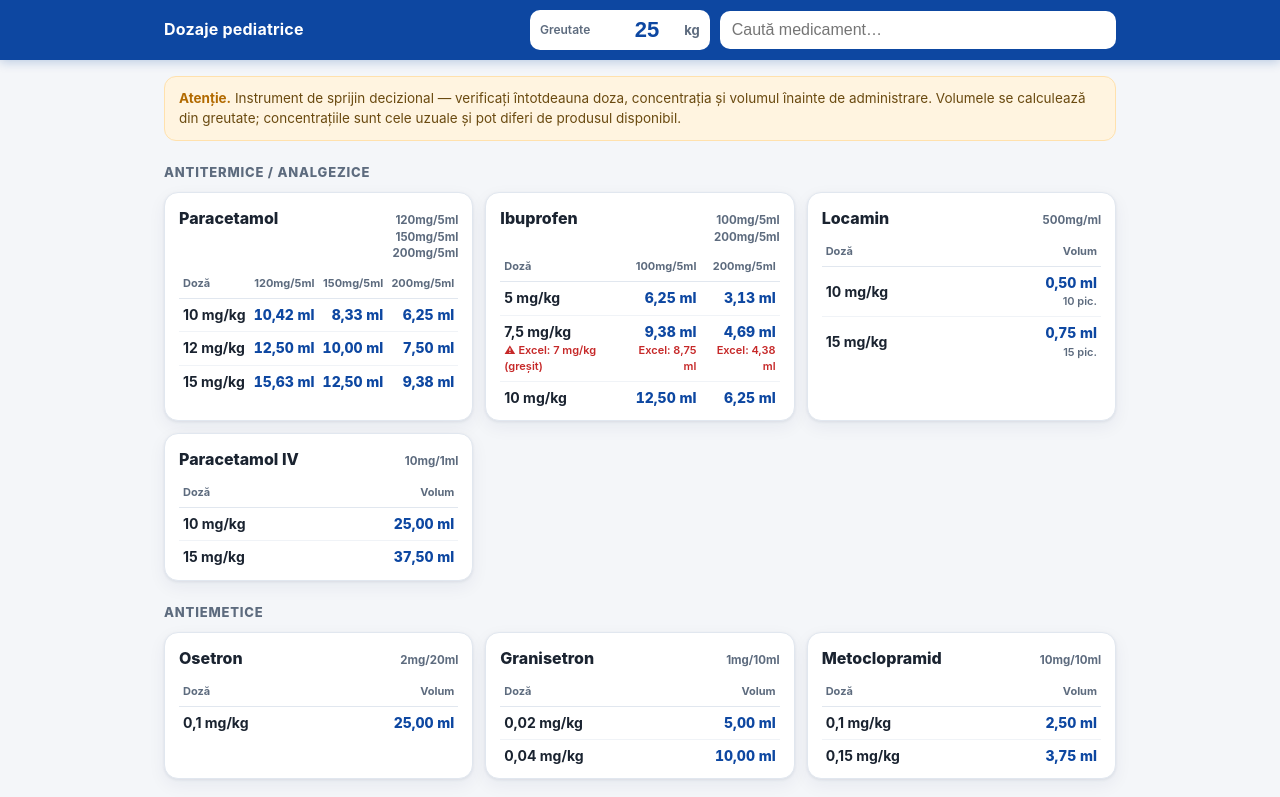
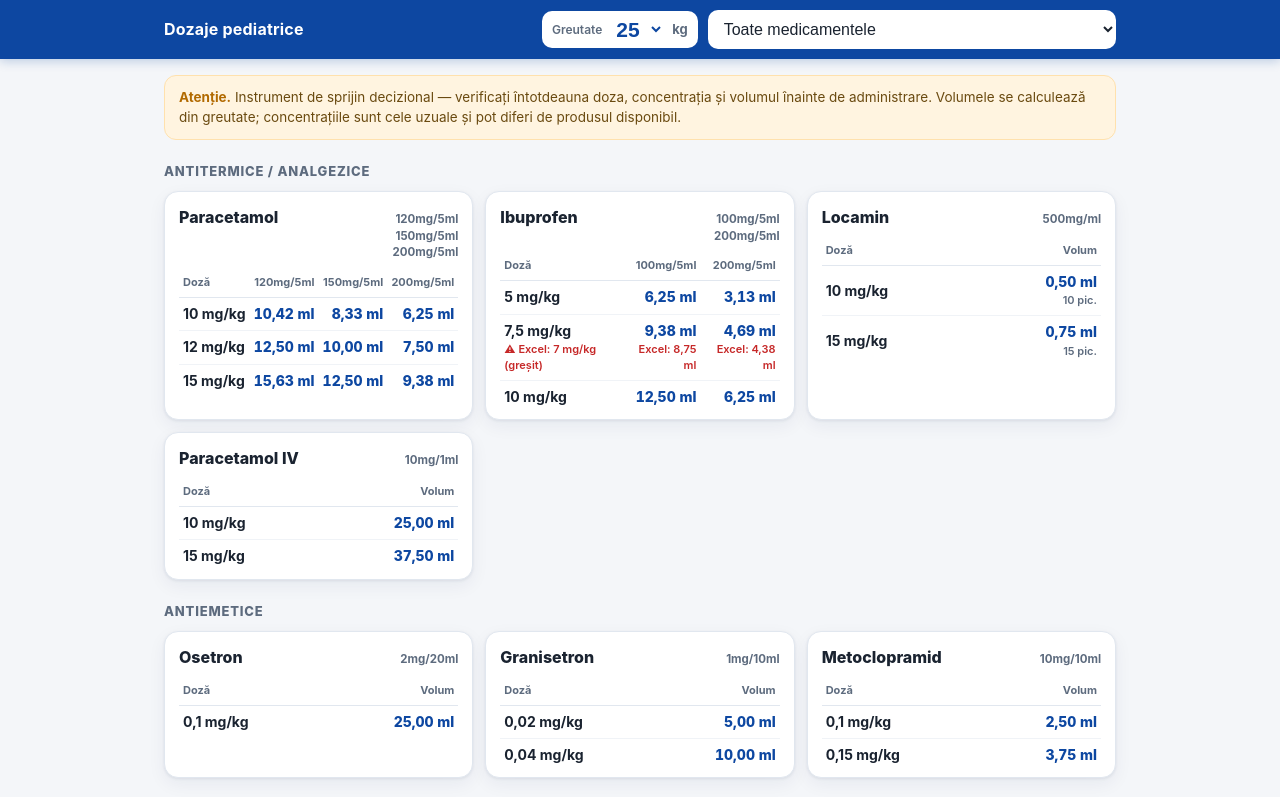
Before and after one commit to lefteer/dozaje-pediatrice, a plain HTML site: page index.html in a window 1280 px wide. Shown: the top 797 px of the page. Drawn offline with Linux system fonts and the light colour scheme.

Commit message:
Dropdown-uri pentru greutate și selecția medicamentului
Greutatea devine listă (2–10 kg din 0,5; 11–80 kg din 1), iar căutarea liberă
devine dropdown cu medicamentele grupate pe categorii — mai ușor pe telefon.

Co-Authored-By: Claude Opus 4.7 <noreply@anthropic.com>

```diff
--- a/index.html
+++ b/index.html
@@ -31,15 +31,16 @@
   .bar h1{font-size:16px;margin:0;font-weight:700;letter-spacing:.2px;flex:1 1 auto;min-width:140px}
   .wfield{display:flex;align-items:center;gap:8px;background:#fff;border-radius:10px;padding:6px 10px}
   .wfield label{font-size:12px;color:var(--muted);font-weight:600;white-space:nowrap}
-  .wfield input{
-    width:78px;border:none;outline:none;font-size:22px;font-weight:800;color:var(--accent);
-    text-align:right;background:transparent;
+  .wfield select{
+    border:none;outline:none;font-size:21px;font-weight:800;color:var(--accent);
+    background:transparent;cursor:pointer;padding:0 2px;
   }
   .wfield span{font-size:13px;color:var(--muted);font-weight:700}
 
   .search{flex:1 1 180px;min-width:140px}
-  .search input{
+  .search select{
     width:100%;border:none;border-radius:10px;padding:10px 12px;font-size:16px;outline:none;
+    background:#fff;color:var(--ink);cursor:pointer;
   }
 
   .note{
@@ -131,11 +132,11 @@
     <h1>Dozaje pediatrice</h1>
     <div class="wfield">
       <label for="w">Greutate</label>
-      <input id="w" type="number" inputmode="decimal" min="0" max="150" step="0.5" value="25">
+      <select id="w"></select>
       <span>kg</span>
     </div>
     <div class="search">
-      <input id="q" type="search" placeholder="Caută medicament…" autocomplete="off">
+      <select id="q"></select>
     </div>
   </div>
 </div>
@@ -300,12 +301,12 @@ function esc(s){return String(s).replace(/[&<>]/g,c=>({'&':'&amp;','<':'&lt;','>
 /* ---------- render medicamente ---------- */
 function renderMeds(){
   const w = parseFloat(document.getElementById('w').value) || 0;
-  const q = document.getElementById('q').value.trim().toLowerCase();
+  const q = document.getElementById('q').value;
   const root = document.getElementById('meds');
   let html = '';
 
   CATEGORIES.forEach(cat=>{
-    const drugs = cat.drugs.filter(d=> !q || d.name.toLowerCase().includes(q));
+    const drugs = cat.drugs.filter(d=> !q || d.name===q);
     if(!drugs.length) return;
     html += `<div class="cat"><h2>${esc(cat.name)}</h2><div class="grid">`;
     drugs.forEach(d=> html += drugCard(d,w));
@@ -421,6 +422,24 @@ function renderNa(){
   out.textContent = fmt(na + 1.6*(glu-100)/100, 2);
 }
 
+/* ---------- populare dropdown-uri ---------- */
+function buildControls(){
+  const ws=document.getElementById('w');
+  let wo='';
+  for(let v=2; v<=10.0001; v+=0.5){ const lbl=Number.isInteger(v)?String(v):String(v).replace('.',','); wo+=`<option value="${v}">${lbl}</option>`; }
+  for(let v=11; v<=80; v++){ wo+=`<option value="${v}">${v}</option>`; }
+  ws.innerHTML=wo; ws.value="25";
+
+  const qs=document.getElementById('q');
+  let qo='<option value="">Toate medicamentele</option>';
+  CATEGORIES.forEach(cat=>{
+    qo+=`<optgroup label="${esc(cat.name)}">`;
+    cat.drugs.forEach(d=> qo+=`<option value="${esc(d.name)}">${esc(d.name)}</option>`);
+    qo+='</optgroup>';
+  });
+  qs.innerHTML=qo;
+}
+
 /* ---------- events ---------- */
 function renderAll(){ renderMeds(); renderFluids(); }
 ['input','change'].forEach(ev=>{
@@ -429,7 +448,7 @@ function renderAll(){ renderMeds(); renderFluids(); }
   document.getElementById('na').addEventListener(ev,renderNa);
   document.getElementById('glu').addEventListener(ev,renderNa);
 });
-renderAll(); renderNa();
+buildControls(); renderAll(); renderNa();
 </script>
 </body>
 </html>
```
